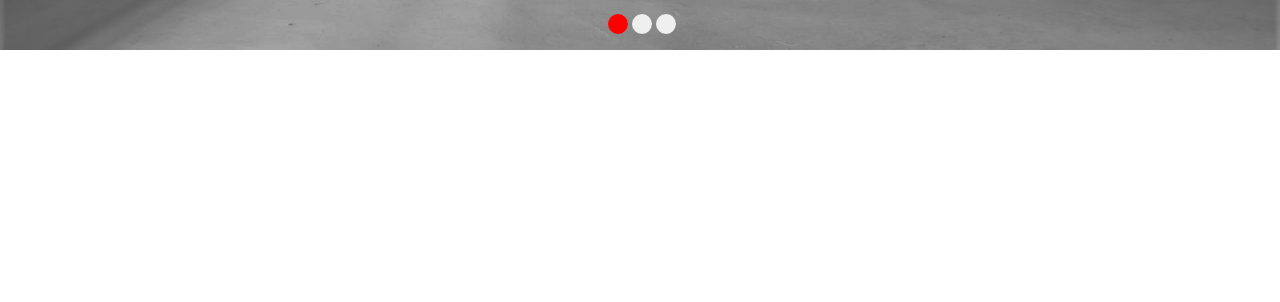
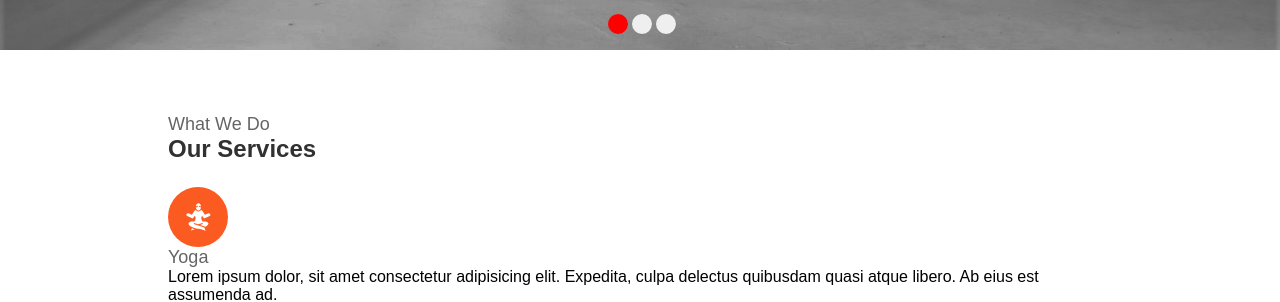
Before and after one commit to Tcodingg/yoga, a React (Create React App) app: page / in a window 1280 px wide. Shown: the part 556-858 px from the top of the page. Before the commit the page ends 800 px from the top, so only its background shows below. Built offline with nearby package versions, Linux system fonts and the light colour scheme.

Commit message:
install react icons and create our services component

```diff
--- a/package.json
+++ b/package.json
@@ -3,11 +3,14 @@
   "version": "0.1.0",
   "private": true,
   "dependencies": {
+    "@material-ui/icons": "^4.11.2",
+    "@mui/icons-material": "^5.2.1",
     "@testing-library/jest-dom": "^5.16.1",
     "@testing-library/react": "^11.2.7",
     "@testing-library/user-event": "^12.8.3",
     "react": "^17.0.2",
     "react-dom": "^17.0.2",
+    "react-icons": "^4.3.1",
     "react-scripts": "4.0.3",
     "react-slick": "^0.28.1",
     "slick-carousel": "^1.8.1",
--- a/src/components/Nav/Nav.css
+++ b/src/components/Nav/Nav.css
@@ -11,12 +11,15 @@ header {
    width: 40px;
    height: 40px;
    position: relative;
-
    display: flex;
    justify-content: center;
    align-items: center;
    cursor: pointer;
    display: none;
+}
+.logo,
+.burger {
+   z-index: 1000;
 }
 .burger {
    width: 30px;
@@ -55,12 +58,14 @@ header {
 }
 .menu {
    list-style: none;
-   z-index: -1;
+
    display: flex;
    flex-direction: column;
    justify-content: center;
    align-items: center;
    gap: 30px;
+   background-color: var(--secondary-color);
+   z-index: 100;
 }
 
 /* ==== menu media query ===== */
@@ -72,7 +77,7 @@ header {
       position: absolute;
       height: calc(100vh - 3.5rem);
       width: 100%;
-      top: -50rem;
+      top: -1000px;
       left: 0;
       transition: all 0.35s ease-in-out;
    }
--- a/src/components/Nav/Nav.js
+++ b/src/components/Nav/Nav.js
@@ -12,7 +12,7 @@ const Nav = () => {
    return (
       <header className="bd-container header">
          <div className="header-wrapper flex">
-            <h2 className="icon"> yoga</h2>
+            <h2 className="logo"> yoga</h2>
             <div onClick={handleToggle} className="burger-container">
                <div className={toggle ? "burger open" : "burger"}></div>
             </div>
--- /dev/null
+++ b/src/components/Our Services/OurServices.css
@@ -0,0 +1,19 @@
+.services {
+   flex-direction: column;
+   padding-top: var(--mg-3);
+}
+.icon-wrapper {
+   background: var(--primary-color);
+   width: 60px;
+   height: 60px;
+   padding: 0px;
+   border-radius: 50%;
+   display: flex;
+   justify-content: center;
+   align-items: center;
+   color: white;
+   font-size: 30px;
+}
+.grIcon path {
+   stroke: rgb(148, 205, 116);
+}
--- /dev/null
+++ b/src/components/Our Services/OurServices.js
@@ -0,0 +1,32 @@
+import "./OurServices.css";
+
+import { GiMeditation } from "react-icons/gi";
+const OurServices = () => {
+   return (
+      <section className="our-services bd-container">
+         <div className="section"></div>
+         <h3 className="sub-title">What We Do</h3>
+         <h1 className="title">Our Services</h1>
+         <div className="services flex">
+            <div className="list-services">
+               <div>
+                  <div className="icon-wrapper">
+                     <GiMeditation />
+                  </div>
+                  <div>
+                     <div className="sub-title">Yoga</div>
+                     <p>
+                        Lorem ipsum dolor, sit amet consectetur adipisicing
+                        elit. Expedita, culpa delectus quibusdam quasi atque
+                        libero. Ab eius est assumenda ad.
+                     </p>
+                  </div>
+               </div>
+            </div>
+            <img src="" alt="image" />
+         </div>
+      </section>
+   );
+};
+
+export default OurServices;
--- a/src/components/Slides/Slides.css
+++ b/src/components/Slides/Slides.css
@@ -3,6 +3,7 @@
    overflow: hidden;
    height: 550px;
    max-height: 700px;
+   z-index: 10;
 }
 
 .react-slick-parent .slick-prev,
@@ -12,10 +13,10 @@
    top: 50%;
 }
 .react-slick-parent .slick-prev {
-   left: 50px;
+   left: 20px;
 }
 .react-slick-parent .slick-next {
-   right: 50px;
+   right: 20px;
 }
 
 .react-slick-parent .slick-prev:before,
--- a/src/index.css
+++ b/src/index.css
@@ -12,7 +12,7 @@
    --secondary-color: #fff;
    --text-color: #666;
    --title-color: rgba(0, 0, 0, 0.808);
-   --sub-title-color: rgb(0, 0, 0);
+   --sub-title-color: rgba(0, 0, 0, 0.609);
 
    /* ====fonts sizes and typography====== */
    --biggest-font-size: 4rem;
@@ -66,8 +66,10 @@ body {
 }
 .bd-container {
    max-width: 960px;
-   width: calc(100% - 2rem);
    padding-left: var(--mg-1);
    padding-right: var(--mg-1);
    margin: auto;
 }
+.section {
+   padding: var(--mg-4);
+}
--- a/src/pages/Home/Home.js
+++ b/src/pages/Home/Home.js
@@ -1,9 +1,11 @@
+import OurServices from "../../components/Our Services/OurServices";
 import Slides from "../../components/Slides/Slides";
 
 const Home = () => {
    return (
       <div>
          <Slides />
+         <OurServices />
       </div>
    );
 };
```
Also changed, not shown: 1 other file (tests, documents, lock files or other folders).
